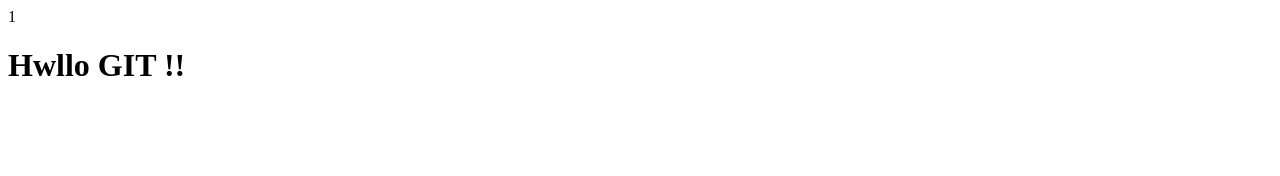
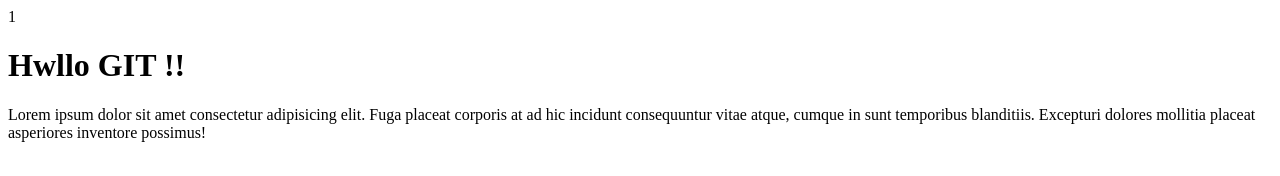
Before and after one commit to magdalena-rozalewicz/my-first-repository, a plain HTML site: page index.html in a window 1280 px wide. Drawn offline with Linux system fonts and the light colour scheme.

Commit message:
added paragraph

```diff
--- a/index.html
+++ b/index.html
@@ -8,6 +8,9 @@
 </head>
 <body>
     <h1> Hwllo GIT !!</h1>
+    <p>Lorem ipsum dolor sit amet consectetur adipisicing elit. Fuga placeat corporis at ad hic incidunt consequuntur vitae atque, cumque in sunt temporibus blanditiis. Excepturi dolores mollitia placeat asperiores inventore possimus!
+
+    </p>
 
 </body>
 </html>
```
